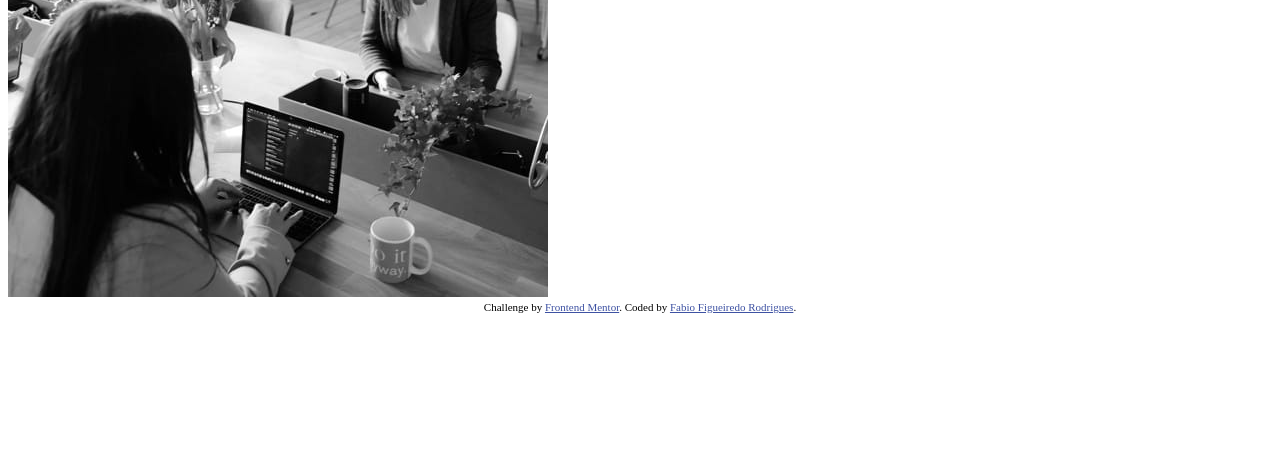
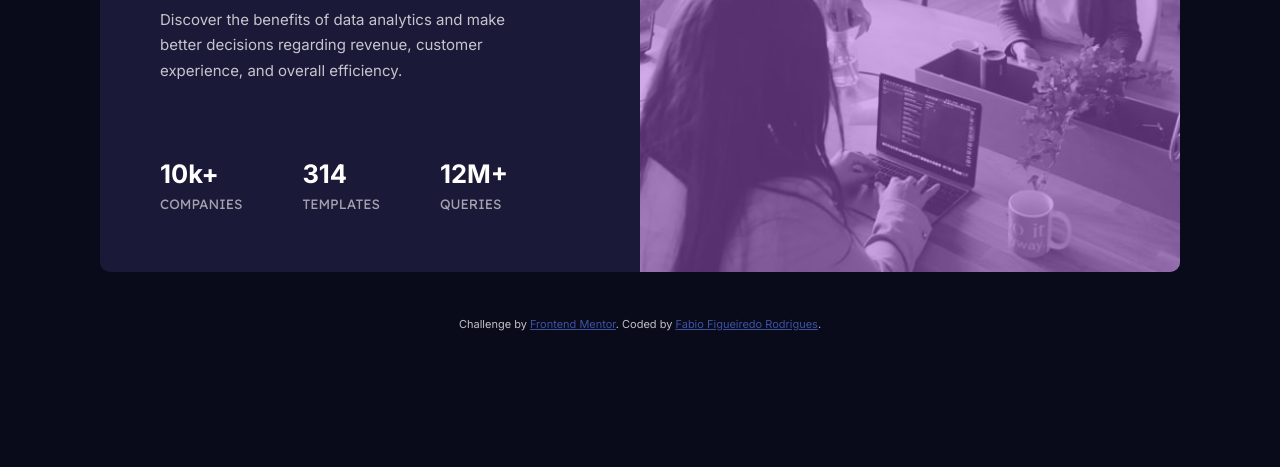
Before and after one commit to fabiofigrod/stats-preview-card-component-main, a plain HTML site: page index.html in a window 1280 px wide. Shown: the part 333-800 px from the top of the page. Drawn offline with Linux system fonts and the light colour scheme.

Commit message:
Added the style

```diff
--- a/index.html
+++ b/index.html
@@ -24,10 +24,16 @@
         color: hsl(228, 45%, 44%);
       }
     </style>
+    <link rel="stylesheet" href="styles.css" />
+    <link rel="preconnect" href="https://fonts.gstatic.com" />
+    <link
+      href="https://fonts.googleapis.com/css2?family=Inter:wght@400;700&family=Lexend+Deca&display=swap"
+      rel="stylesheet"
+    />
   </head>
   <body>
-    <main>
-      <div>
+    <main class="card">
+      <div class="card-content">
         <h1>Get <em>insights</em> that help your business grow.</h1>
 
         <p>
@@ -35,17 +41,26 @@
           regarding revenue, customer experience, and overall efficiency.
         </p>
 
-        <ul>
-          <li><b>10k+</b> companies</li>
-          <li><b>314</b> templates</li>
-          <li><b>12m+</b> queries</li>
+        <ul class="stats-list">
+          <li class="stat-item">
+            <b class="stat-number">10k+</b> <span>COMPANIES</span>
+          </li>
+          <li class="stat-item">
+            <b class="stat-number">314</b> <span>TEMPLATES</span>
+          </li>
+          <li class="stat-item">
+            <b class="stat-number">12M+</b> <span>QUERIES</span>
+          </li>
         </ul>
       </div>
 
-      <img
-        src="./images/image-header-desktop.jpg"
-        alt="Three girls working in a clean an modern office."
-      />
+      <div class="image-container">
+        <img
+          src="./images/image-header-desktop.jpg"
+          alt="Three girls working in a clean an modern office."
+          class="card-image"
+        />
+      </div>
     </main>
 
     <div class="attribution">
--- /dev/null
+++ b/styles.css
@@ -0,0 +1,153 @@
+:root {
+  --very-dark-blue: hsl(233, 47%, 7%);
+  --dark-desaturated-blue: hsl(244, 38%, 16%);
+  --soft-violet: hsl(277, 64%, 61%);
+  --white: hsl(0, 0%, 100%);
+  --slightly-transparent-white: hsla(0, 0%, 100%, 0.75);
+  --transparent-white: hsla(0, 0%, 100%, 0.6);
+}
+
+* {
+  box-sizing: border-box;
+}
+
+html {
+  font-size: 15px;
+}
+
+img {
+  border-style: none;
+}
+
+body {
+  font-family: "Inter", sans-serif;
+  font-size: 1rem;
+  background-color: var(--very-dark-blue);
+  color: var(--slightly-transparent-white);
+  display: flex;
+  flex-direction: column;
+  justify-content: center;
+  align-items: center;
+  min-height: 100vh;
+  width: 100%;
+  margin: 0;
+}
+
+.card {
+  background-color: var(--dark-desaturated-blue);
+  border-radius: 10px;
+  display: flex;
+  overflow: hidden;
+  margin: 2rem;
+}
+
+.card-content {
+  width: 100%;
+  max-width: 540px;
+  padding: 4rem 6rem 4rem 4rem;
+}
+
+h1 {
+  color: var(--white);
+  font-size: 2.3rem;
+}
+
+em {
+  font-style: normal;
+  color: var(--soft-violet);
+}
+
+P {
+  line-height: 1.7em;
+}
+
+.stats-list {
+  list-style: none;
+  color: var(--transparent-white);
+  font-family: "Lexend Deca", sans-serif;
+  margin: 0;
+  padding: 0;
+  display: flex;
+  flex-flow: row wrap;
+  justify-content: flex-start;
+  align-items: center;
+  gap: 4em;
+  margin-top: 5em;
+}
+
+.stat-item {
+  display: flex;
+  flex-flow: column nowrap;
+  justify-content: center;
+  align-items: flex-start;
+  gap: 0.4em;
+  font-size: 0.9rem;
+}
+
+.stat-number {
+  color: var(--white);
+  font-family: "Inter", sans-serif;
+  font-size: 1.7rem;
+}
+
+.image-container {
+  position: relative;
+}
+
+.card-image {
+  object-fit: cover;
+  height: 100%;
+  display: block;
+}
+
+.image-container::after {
+  content: "";
+  position: absolute;
+  top: 0;
+  left: 0;
+  bottom: 0;
+  right: 0;
+  background-color: hsla(277, 64%, 61%, 50%);
+}
+
+.attribution {
+  margin: 1rem;
+}
+
+@media only screen and (max-width: 1100px) {
+  html {
+    font-size: 12px;
+  }
+
+  .card {
+    flex-direction: column-reverse;
+    align-items: center;
+    text-align: center;
+    margin: 2rem;
+    max-width: 440px;
+  }
+
+  .card-content {
+    padding: 2rem;
+  }
+
+  p {
+    font-size: 1.3rem;
+  }
+
+  .card-image {
+    content: url("./images/image-header-mobile.jpg");
+    width: 100%;
+    height: auto;
+  }
+
+  .stats-list {
+    flex-direction: column;
+    margin-top: 3em;
+    gap: 2em;
+  }
+
+  .stat-item {
+    align-items: center;
+  }
+}
```
